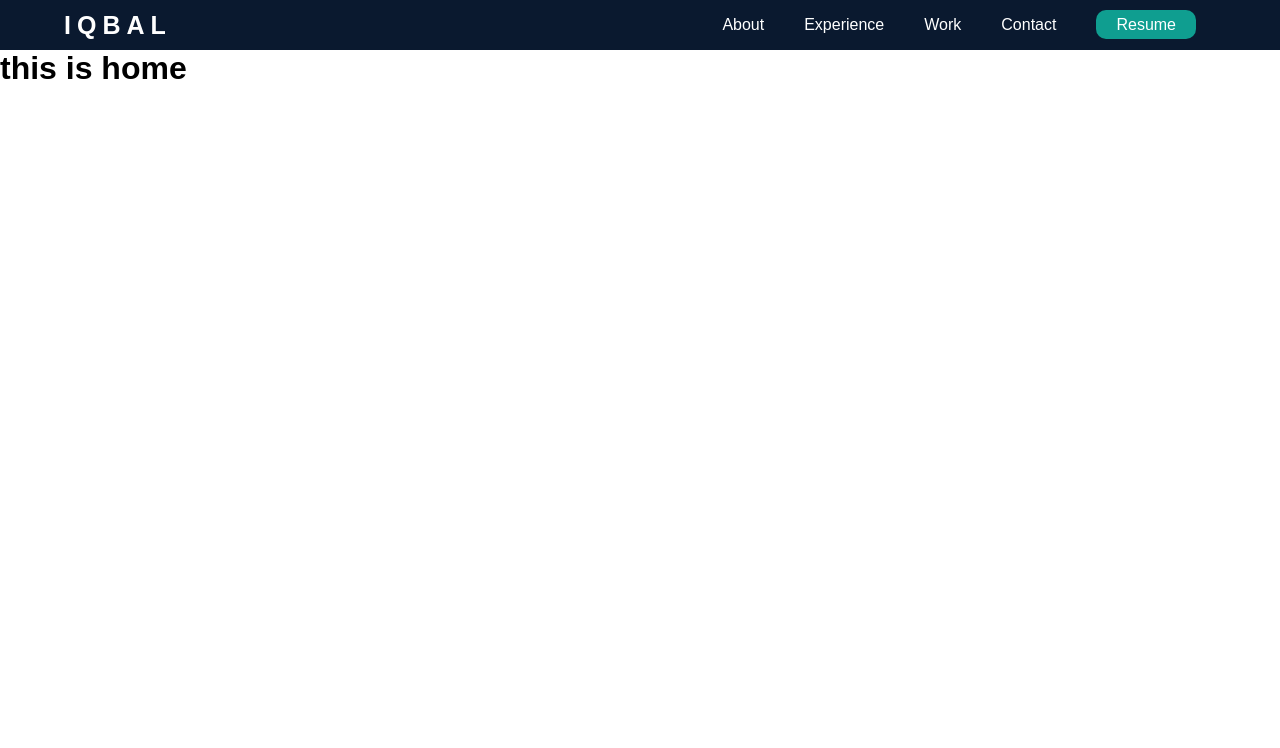
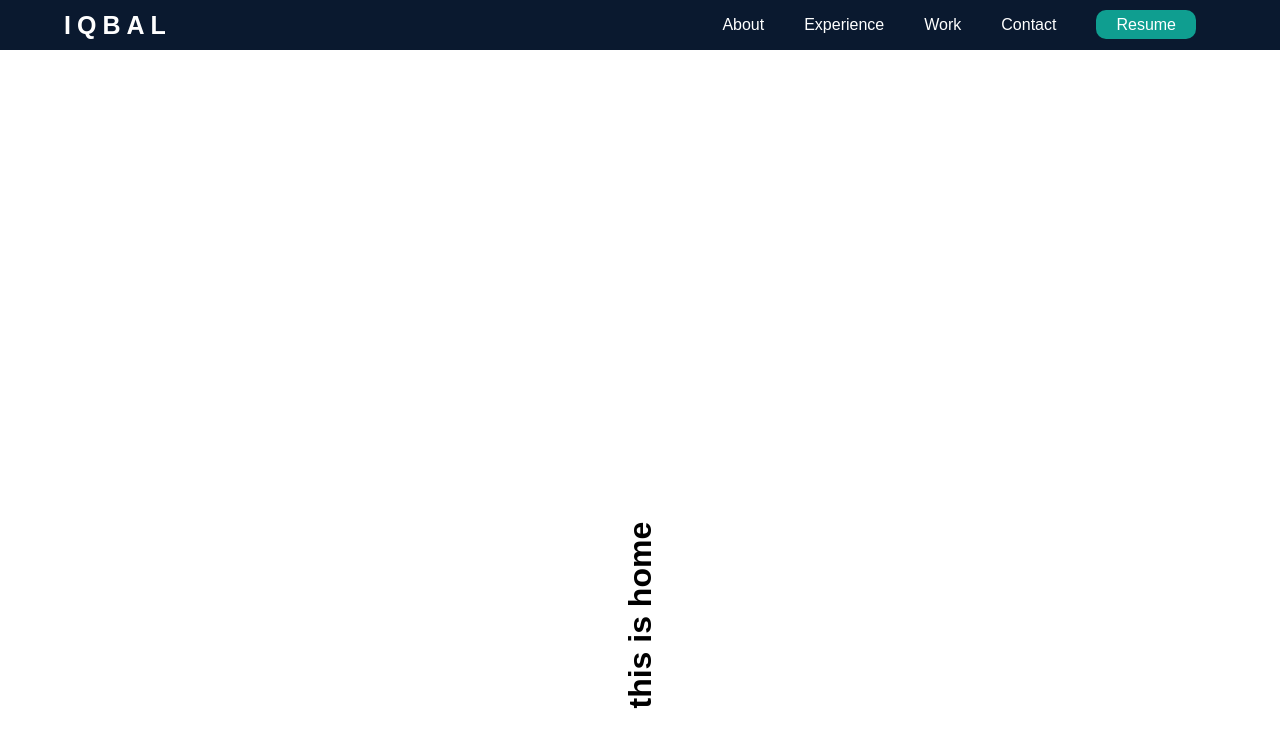
Before and after one commit to ikbalrazu/MyPortfolio, a React (Create React App) app: page / in a window 1280 px wide. Shown: the top 748 px of the page. Built offline with nearby package versions, Linux system fonts and the light colour scheme.

Commit message:
old code

```diff
--- a/src/components/Home.js
+++ b/src/components/Home.js
@@ -3,7 +3,8 @@ const Home = () => {
 
     return(
         <>
-        <h1>this is home</h1>
+        <h1 style={{transform:"rotate(-90deg)",textDecoration:"outline"}}>
+            this is home</h1>
         </>
     )
 };
```
